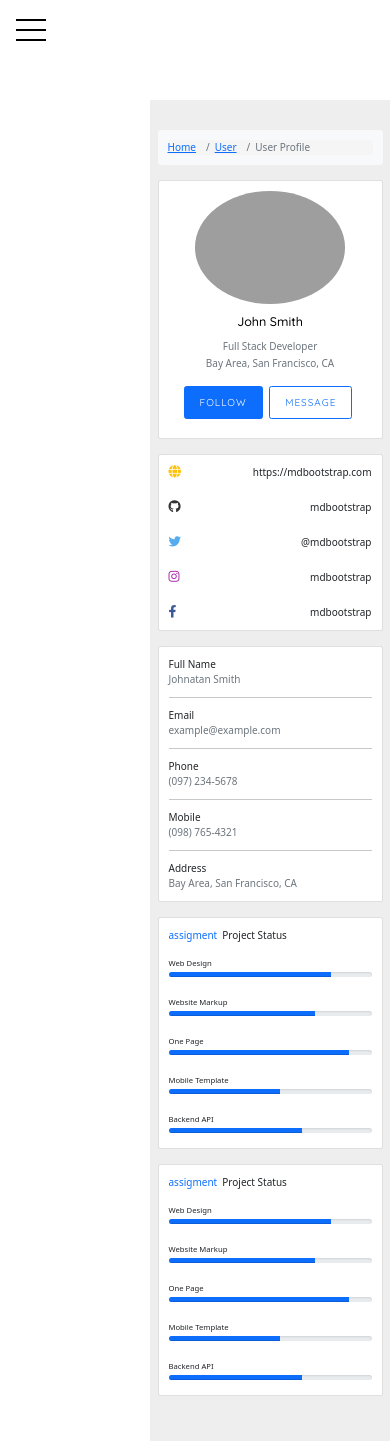
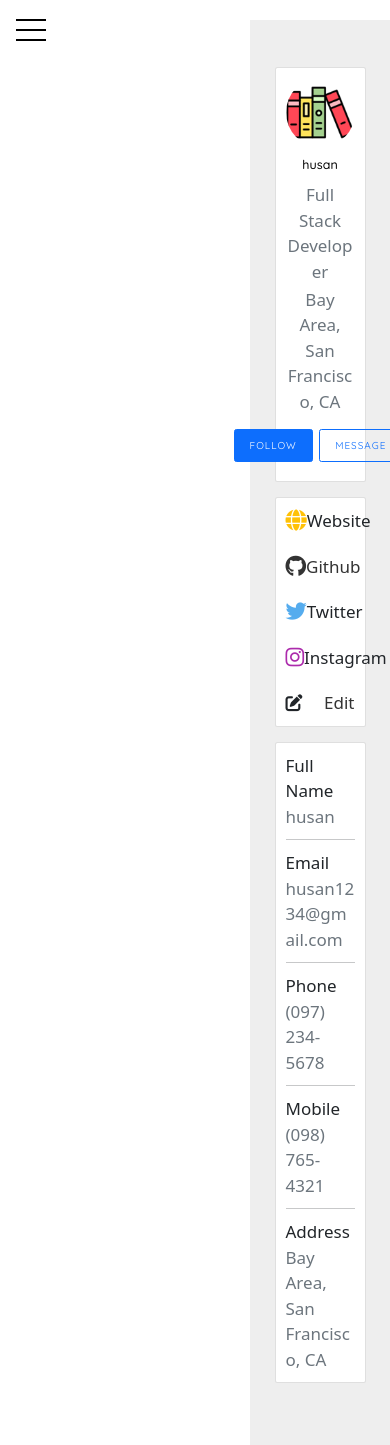
Before and after one commit to hwandev12/book-search-django-website, a Django app: page /profile/ in a window 390 px wide. Run offline with Django 4.2, Linux system fonts and the light colour scheme; a user stored in the database is signed in; data comes from the database, SQL or seed files in the repository; both versions use the stored data as it was after the commit; some libraries are stand-ins or nearby versions; some web fonts are replaced; grey boxes are pictures that could not be loaded.

Commit message:
update user profile

```diff
--- a/searchfunc/views.py
+++ b/searchfunc/views.py
@@ -120,7 +120,7 @@ def userProfileUpdateView(request, pk):
             user_form.save()
             profile_form.save()
             messages.success(request, 'Your profile is updated successfully')
-            return redirect(to='/')
+            return redirect(to='/profile/')
     else:
         user_form = UpdateUserForm(instance=request.user)
         profile_form = UpdateProfileForm(instance=request.user.profile)
--- a/templates/layouts/base.html
+++ b/templates/layouts/base.html
@@ -33,8 +33,6 @@
     <link rel="stylesheet" href="{%  static 'css/style.css' %}" />
     <!-- checkout css -->
     <link rel="stylesheet" href="{%  static 'css/checkout.css' %}" />
-    <link href="https://cdn.jsdelivr.net/npm/bootstrap@5.0.2/dist/css/bootstrap.min.css" rel="stylesheet" integrity="sha384-EVSTQN3/azprG1Anm3QDgpJLIm9Nao0Yz1ztcQTwFspd3yD65VohhpuuCOmLASjC" crossorigin="anonymous">
-
     <!-- tailwind css cdn -->
 
 
--- a/templates/pages/profile.html
+++ b/templates/pages/profile.html
@@ -1,86 +1,61 @@
-{% extends "layouts/base.html" %} {% load static %} {% block content %}
+{% extends "layouts/base.html" %} {% load static %}
+{% block content %}
+<link href="https://cdn.jsdelivr.net/npm/bootstrap@5.0.2/dist/css/bootstrap.min.css" rel="stylesheet" integrity="sha384-EVSTQN3/azprG1Anm3QDgpJLIm9Nao0Yz1ztcQTwFspd3yD65VohhpuuCOmLASjC" crossorigin="anonymous">
+
+
 
 <style>
   @media (max-width: 2000px) {
     .profile {
-      margin-left: 150px;
-      margin-top: 100px;
+      margin-left: 250px;
+      margin-top: 20px;
     }
   }
   .padding {
-    font-size: 30px;
+    font-size: 17px;
   }
 </style>
 
-<section style="background-color: #eee" class="profile">
+<section style="background-color: #eee;" class="padding profile">
   <div class="container py-5">
-    <div class="row">
-      <div class="col">
-        <nav aria-label="breadcrumb" class="bg-light rounded-3 p-3 mb-4">
-          <ol class="breadcrumb mb-0">
-            <li class="breadcrumb-item"><a href="#">Home</a></li>
-            <li class="breadcrumb-item"><a href="#">User</a></li>
-            <li class="breadcrumb-item active" aria-current="page">
-              User Profile
-            </li>
-          </ol>
-        </nav>
-      </div>
-    </div>
 
     <div class="row">
       <div class="col-lg-4">
         <div class="card mb-4">
           <div class="card-body text-center">
-            <img
-              src="https://mdbcdn.b-cdn.net/img/Photos/new-templates/bootstrap-chat/ava3.webp"
-              alt="avatar"
-              class="rounded-circle img-fluid"
-              style="width: 150px"
-            />
-            <h5 class="my-3">John Smith</h5>
+            <img src="{{ user.profile.avatar.url }}" alt="avatar"
+              class="rounded-circle img-fluid" style="width: 150px;">
+            <h5 class="my-3">{{ user.username }}</h5>
             <p class="text-muted mb-1">Full Stack Developer</p>
             <p class="text-muted mb-4">Bay Area, San Francisco, CA</p>
             <div class="d-flex justify-content-center mb-2">
               <button type="button" class="btn btn-primary">Follow</button>
-              <button type="button" class="btn btn-outline-primary ms-1">
-                Message
-              </button>
+              <button type="button" class="btn btn-outline-primary ms-1">Message</button>
             </div>
           </div>
         </div>
         <div class="card mb-4 mb-lg-0">
           <div class="card-body p-0">
             <ul class="list-group list-group-flush rounded-3">
-              <li
-                class="list-group-item d-flex justify-content-between align-items-center p-3"
-              >
+              <li class="list-group-item d-flex justify-content-between align-items-center p-3">
                 <i class="fas fa-globe fa-lg text-warning"></i>
-                <p class="mb-0">https://mdbootstrap.com</p>
+                <p class="mb-0">Website</p>
               </li>
-              <li
-                class="list-group-item d-flex justify-content-between align-items-center p-3"
-              >
-                <i class="fab fa-github fa-lg" style="color: #333333"></i>
-                <p class="mb-0">mdbootstrap</p>
+              <li class="list-group-item d-flex justify-content-between align-items-center p-3">
+              <i class="fab fa-github fa-lg" style="color: #333333;"></i>
+                <a style="text-decoration: none; color: #333;" href="https://github.com/hwandev12">Github</a>
               </li>
-              <li
-                class="list-group-item d-flex justify-content-between align-items-center p-3"
-              >
-                <i class="fab fa-twitter fa-lg" style="color: #55acee"></i>
-                <p class="mb-0">@mdbootstrap</p>
+              <li class="list-group-item d-flex justify-content-between align-items-center p-3">
+                <i class="fab fa-twitter fa-lg" style="color: #55acee;"></i>
+                <p class="mb-0">Twitter</p>
               </li>
-              <li
-                class="list-group-item d-flex justify-content-between align-items-center p-3"
-              >
-                <i class="fab fa-instagram fa-lg" style="color: #ac2bac"></i>
-                <p class="mb-0">mdbootstrap</p>
+              <li class="list-group-item d-flex justify-content-between align-items-center p-3">
+                <i class="fab fa-instagram fa-lg" style="color: #ac2bac;"></i>
+                <p class="mb-0">Instagram</p>
               </li>
-              <li
-                class="list-group-item d-flex justify-content-between align-items-center p-3"
-              >
-                <i class="fab fa-facebook-f fa-lg" style="color: #3b5998"></i>
-                <p class="mb-0">mdbootstrap</p>
+              <li class="list-group-item d-flex justify-content-between align-items-center p-3">
+               <i class="fa-solid fa-pen-to-square"></i></i>
+               <a  style="text-decoration: none; color: #333;" href="{% url 'book:update_user' user.pk %}"><p class="mb-0">Edit</p></a>
               </li>
             </ul>
           </div>
@@ -94,19 +69,19 @@
                 <p class="mb-0">Full Name</p>
               </div>
               <div class="col-sm-9">
-                <p class="text-muted mb-0">Johnatan Smith</p>
+                <p class="text-muted mb-0">{{ user.username }}</p>
               </div>
             </div>
-            <hr />
+            <hr>
             <div class="row">
               <div class="col-sm-3">
                 <p class="mb-0">Email</p>
               </div>
               <div class="col-sm-9">
-                <p class="text-muted mb-0">example@example.com</p>
+                <p class="text-muted mb-0">{{ user.email }}</p>
               </div>
             </div>
-            <hr />
+            <hr>
             <div class="row">
               <div class="col-sm-3">
                 <p class="mb-0">Phone</p>
@@ -115,7 +90,7 @@
                 <p class="text-muted mb-0">(097) 234-5678</p>
               </div>
             </div>
-            <hr />
+            <hr>
             <div class="row">
               <div class="col-sm-3">
                 <p class="mb-0">Mobile</p>
@@ -124,7 +99,7 @@
                 <p class="text-muted mb-0">(098) 765-4321</p>
               </div>
             </div>
-            <hr />
+            <hr>
             <div class="row">
               <div class="col-sm-3">
                 <p class="mb-0">Address</p>
@@ -135,149 +110,11 @@
             </div>
           </div>
         </div>
-        <div class="row">
-          <div class="col-md-6">
-            <div class="card mb-4 mb-md-0">
-              <div class="card-body">
-                <p class="mb-4">
-                  <span class="text-primary font-italic me-1">assigment</span>
-                  Project Status
-                </p>
-                <p class="mb-1" style="font-size: 0.77rem">Web Design</p>
-                <div class="progress rounded" style="height: 5px">
-                  <div
-                    class="progress-bar"
-                    role="progressbar"
-                    style="width: 80%"
-                    aria-valuenow="80"
-                    aria-valuemin="0"
-                    aria-valuemax="100"
-                  ></div>
-                </div>
-                <p class="mt-4 mb-1" style="font-size: 0.77rem">
-                  Website Markup
-                </p>
-                <div class="progress rounded" style="height: 5px">
-                  <div
-                    class="progress-bar"
-                    role="progressbar"
-                    style="width: 72%"
-                    aria-valuenow="72"
-                    aria-valuemin="0"
-                    aria-valuemax="100"
-                  ></div>
-                </div>
-                <p class="mt-4 mb-1" style="font-size: 0.77rem">One Page</p>
-                <div class="progress rounded" style="height: 5px">
-                  <div
-                    class="progress-bar"
-                    role="progressbar"
-                    style="width: 89%"
-                    aria-valuenow="89"
-                    aria-valuemin="0"
-                    aria-valuemax="100"
-                  ></div>
-                </div>
-                <p class="mt-4 mb-1" style="font-size: 0.77rem">
-                  Mobile Template
-                </p>
-                <div class="progress rounded" style="height: 5px">
-                  <div
-                    class="progress-bar"
-                    role="progressbar"
-                    style="width: 55%"
-                    aria-valuenow="55"
-                    aria-valuemin="0"
-                    aria-valuemax="100"
-                  ></div>
-                </div>
-                <p class="mt-4 mb-1" style="font-size: 0.77rem">Backend API</p>
-                <div class="progress rounded mb-2" style="height: 5px">
-                  <div
-                    class="progress-bar"
-                    role="progressbar"
-                    style="width: 66%"
-                    aria-valuenow="66"
-                    aria-valuemin="0"
-                    aria-valuemax="100"
-                  ></div>
-                </div>
-              </div>
-            </div>
-          </div>
-          <div class="col-md-6">
-            <div class="card mb-4 mb-md-0">
-              <div class="card-body">
-                <p class="mb-4">
-                  <span class="text-primary font-italic me-1">assigment</span>
-                  Project Status
-                </p>
-                <p class="mb-1" style="font-size: 0.77rem">Web Design</p>
-                <div class="progress rounded" style="height: 5px">
-                  <div
-                    class="progress-bar"
-                    role="progressbar"
-                    style="width: 80%"
-                    aria-valuenow="80"
-                    aria-valuemin="0"
-                    aria-valuemax="100"
-                  ></div>
-                </div>
-                <p class="mt-4 mb-1" style="font-size: 0.77rem">
-                  Website Markup
-                </p>
-                <div class="progress rounded" style="height: 5px">
-                  <div
-                    class="progress-bar"
-                    role="progressbar"
-                    style="width: 72%"
-                    aria-valuenow="72"
-                    aria-valuemin="0"
-                    aria-valuemax="100"
-                  ></div>
-                </div>
-                <p class="mt-4 mb-1" style="font-size: 0.77rem">One Page</p>
-                <div class="progress rounded" style="height: 5px">
-                  <div
-                    class="progress-bar"
-                    role="progressbar"
-                    style="width: 89%"
-                    aria-valuenow="89"
-                    aria-valuemin="0"
-                    aria-valuemax="100"
-                  ></div>
-                </div>
-                <p class="mt-4 mb-1" style="font-size: 0.77rem">
-                  Mobile Template
-                </p>
-                <div class="progress rounded" style="height: 5px">
-                  <div
-                    class="progress-bar"
-                    role="progressbar"
-                    style="width: 55%"
-                    aria-valuenow="55"
-                    aria-valuemin="0"
-                    aria-valuemax="100"
-                  ></div>
-                </div>
-                <p class="mt-4 mb-1" style="font-size: 0.77rem">Backend API</p>
-                <div class="progress rounded mb-2" style="height: 5px">
-                  <div
-                    class="progress-bar"
-                    role="progressbar"
-                    style="width: 66%"
-                    aria-valuenow="66"
-                    aria-valuemin="0"
-                    aria-valuemax="100"
-                  ></div>
-                </div>
-              </div>
-            </div>
-          </div>
-        </div>
       </div>
     </div>
   </div>
 </section>
 
+<script src="https://stackpath.bootstrapcdn.com/bootstrap/4.0.0/js/bootstrap.bundle.min.js"></script>
+<script src="https://cdnjs.cloudflare.com/ajax/libs/jquery/3.2.1/jquery.min.js"></script>
 {% endblock content %}
--- a/templates/pages/update.html
+++ b/templates/pages/update.html
@@ -1,4 +1,9 @@
 {% extends 'layouts/base.html' %} {% block content %}
+<style>
+  .large {
+    font-size: 19px;
+  }
+</style>
 <link
   rel="stylesheet"
   href="https://maxcdn.bootstrapcdn.com/bootstrap/4.0.0/css/bootstrap.min.css"
```
Also changed, not shown: db.sqlite3.
